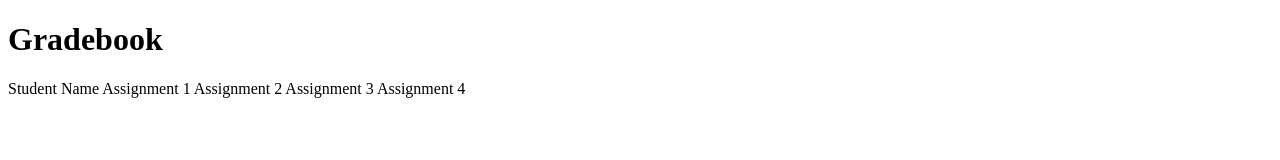
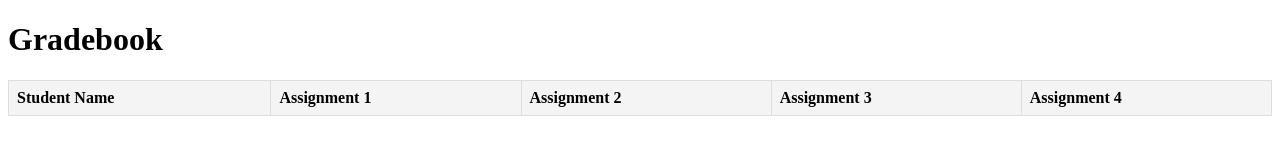
Before and after one commit to BrianAni/BrianAni.github.io, a plain HTML site: page gradebook.html in a window 1280 px wide. Drawn offline with Linux system fonts and the light colour scheme; no server answers.

Commit message:
Final Project

```diff
--- a/gradebook.html
+++ b/gradebook.html
@@ -21,9 +21,8 @@
 </head>
 <body>
     <h1>Gradebook</h1>
-    <table id="Gradebook">
-    </table>
-    <script src="gradebook.js"></script>
+    <table id="gradebook">
+
 <thead>
      <tr>
           <th>Student Name</th>
@@ -34,5 +33,7 @@
      </tr>
 </thead>
 </tbody>
+</table>
+<script src="gradebook.js"></script>
 </body>
 </html>
--- a/public/gradebook.js
+++ b/public/gradebook.js
@@ -47,3 +47,4 @@ function populateGradebook(data) {
             tableElm.appendChild(row);
         });
 }
+fetchGradeData();
```
